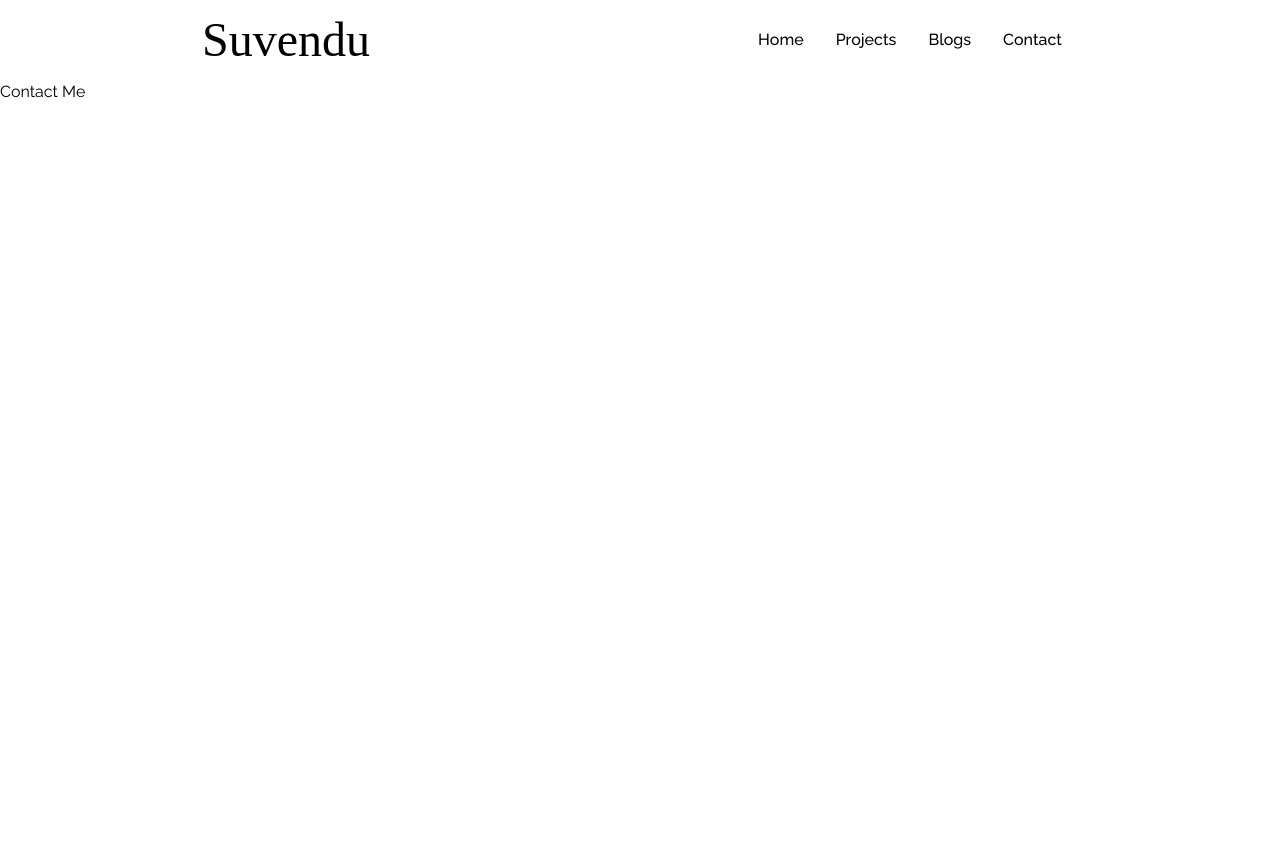
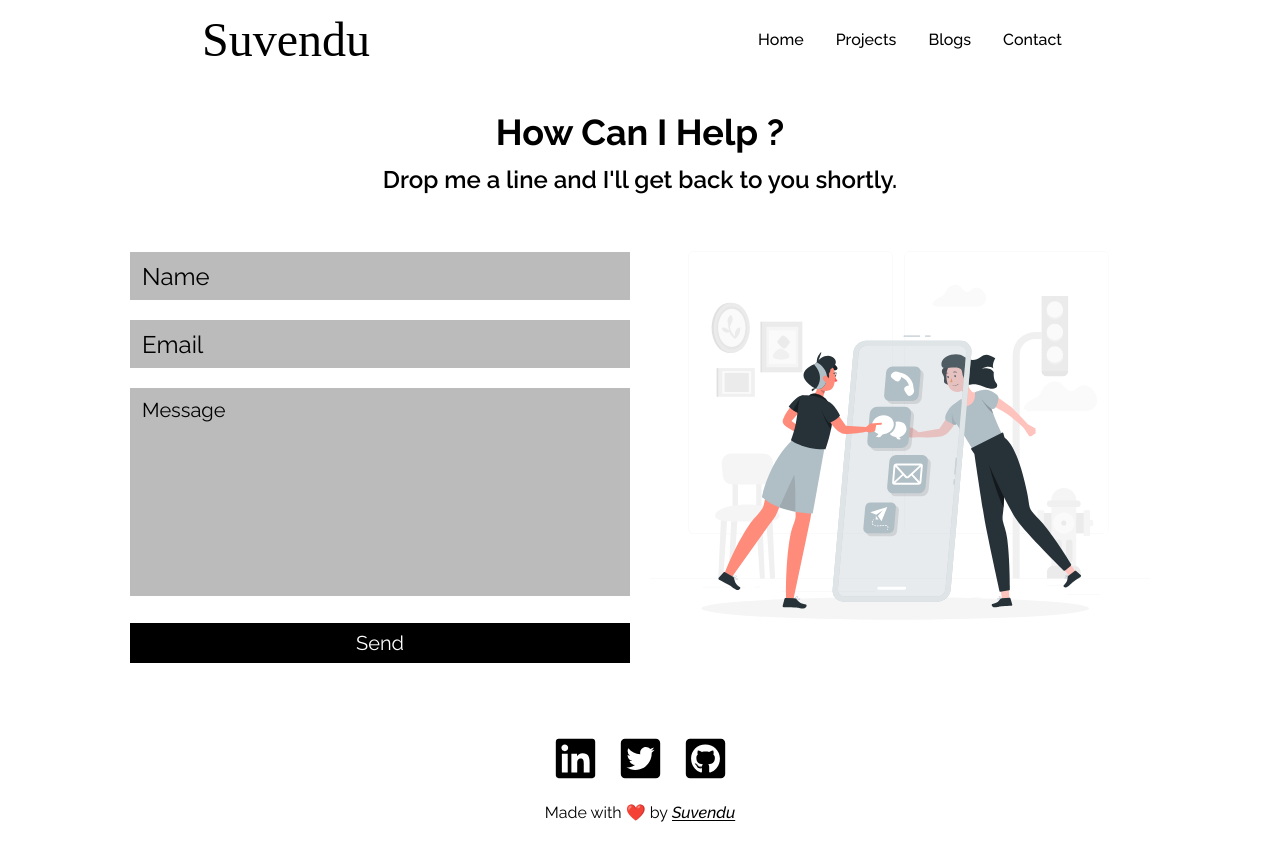
Before and after one commit to Hap-i/portfolio, a React (Create React App) app: page /contact in a window 1280 px wide. Before the commit the page ends 800 px from the top, so only its background shows below. Built offline with nearby package versions, Linux system fonts and the light colour scheme; a web font is replaced by a local one.

Commit message:
Contact us page complete

```diff
--- a/package.json
+++ b/package.json
@@ -3,6 +3,7 @@
   "version": "0.1.0",
   "private": true,
   "dependencies": {
+    "@emailjs/browser": "^3.10.0",
     "@testing-library/jest-dom": "^5.16.5",
     "@testing-library/react": "^13.4.0",
     "@testing-library/user-event": "^13.5.0",
--- a/src/App.js
+++ b/src/App.js
@@ -1,6 +1,7 @@
 // import Screen from "./components/terminal/Screen";
 import { Route, Routes } from "react-router-dom";
 import PageNotFound from "./components/PageNotFound";
+import ScrollToTop from "./components/ScrollToTop";
 import AllProjects from "./Pages/AllProjects";
 import Blog from "./Pages/Blog";
 import ContactMe from "./Pages/ContactMe";
@@ -12,6 +13,8 @@ function App() {
   // TODO: hide scrollbar
   // TODO: loading screen at initial load
   return (
+    // React-router is opening page bottom view on click of link so added scroll to top
+    <ScrollToTop>
       <Routes>
         <Route path="/" element={<Home />}></Route>
         <Route path="/project" element={<AllProjects />}></Route>
@@ -19,6 +22,7 @@ function App() {
         <Route path="/blog" element={<Blog />}></Route>
         <Route path="*" element={<PageNotFound />}></Route>
       </Routes>
+    </ScrollToTop>
   );
 }
 export default App;
--- a/src/Pages/ContactMe.js
+++ b/src/Pages/ContactMe.js
@@ -1,11 +1,27 @@
 import React from "react";
+import ContactForm from "../components/visual/ContactComponents/ContactForm";
+import Footer from "../components/visual/HomeComponents/Footer";
 import Navbar from "../components/visual/HomeComponents/Navbar";
 
 function ContactMe() {
   return (
     <div>
       <Navbar></Navbar>
-      <div>Contact Me</div>
+      <div className="mt-8">
+        <div className="flex justify-center font-bold text-3xl md:text-4xl text-center px-5">
+          How Can I Help ?
+        </div>
+        <div className="flex justify-center font-semibold text-xl md:text-2xl mt-3 text-center px-5">
+          Drop me a line and I'll get back to you shortly.
+        </div>
+        <div className="flex justify-center space-x-5 px-10">
+          <ContactForm></ContactForm>
+          <div className="hidden md:inline-block w-[500px] h-[500px] bg-cover bg-center">
+            <img src="assets/contactUs.svg" alt="Get In Touch" />
+          </div>
+        </div>
+      </div>
+      <Footer></Footer>
     </div>
   );
 }
--- /dev/null
+++ b/src/components/ScrollToTop.js
@@ -0,0 +1,13 @@
+import { useEffect } from "react";
+import { useLocation } from "react-router";
+
+const ScrollToTop = (props) => {
+  const location = useLocation();
+  useEffect(() => {
+    window.scrollTo(0, 0);
+  }, [location]);
+
+  return <>{props.children}</>;
+};
+
+export default ScrollToTop;
--- /dev/null
+++ b/src/components/visual/ContactComponents/ContactForm.js
@@ -0,0 +1,69 @@
+import React, { useRef, useState } from "react";
+import emailjs from "@emailjs/browser";
+
+function ContactForm() {
+  const form = useRef();
+  const [success, setsuccess] = useState(false);
+  const sendEmail = (e) => {
+    e.preventDefault();
+    setsuccess(true);
+    emailjs
+      .sendForm(
+        "service_0djjhfm", // service Id
+        "template_jah69ab", // Tempalte ID
+        form.current, // data
+        "JecrbHu8XnamrDjyf" // Public API Key
+      )
+      .then(
+        (result) => {
+          form.current.reset();
+          setsuccess(true);
+        },
+        (error) => {
+          form.current.reset();
+        }
+      );
+  };
+  return (
+    <div className="mt-14">
+      {success && <div className="">Got you !! 😊</div>}
+      <form ref={form} onSubmit={sendEmail} className="space-y-5">
+        <div>
+          <input
+            type="text"
+            name="from_name"
+            placeholder="Name"
+            required
+            className="w-80 md:w-[500px] h-12 bg-[#bbbbbb] outline-none p-2 pl-3 text-lg md:text-2xl placeholder-black"
+          />
+        </div>
+        <div>
+          <input
+            type="email"
+            name="from_email"
+            placeholder="Email"
+            required
+            className="w-80 md:w-[500px] h-12 bg-[#bbbbbb] outline-none p-2  pl-3 text-lg md:text-2xl placeholder-black"
+          />
+        </div>
+        <div>
+          <textarea
+            name="message"
+            placeholder="Message"
+            required
+            className="w-80 md:w-[500px] h-52 bg-[#bbbbbb] outline-none resize-none p-2 pl-3 text-lg md:text-xl placeholder-black"
+          />
+        </div>
+        <div className="flex justify-center lg:justify-end">
+          <button
+            type="submit"
+            className="w-80 md:w-[500px] px-10 py-1 text-xl text-white bg-black hover:bg-white hover:text-black border-2 border-black">
+            Send
+          </button>
+        </div>
+      </form>
+    </div>
+  );
+}
+
+export default ContactForm;
--- a/src/components/visual/HomeComponents/Contact.js
+++ b/src/components/visual/HomeComponents/Contact.js
@@ -3,7 +3,7 @@ import { Link } from "react-router-dom";
 
 function Contact() {
   return (
-    <div className="mt-32">
+    <div className="mt-32 mb-32">
       <div className="flex justify-center text-4xl font-semibold">
         Have Something in Mind ?
       </div>
--- a/src/components/visual/HomeComponents/Experience.js
+++ b/src/components/visual/HomeComponents/Experience.js
@@ -19,12 +19,12 @@ function Experience() {
             <h3 className="text-xl font-semibold text-gray-900 dark:text-black">
               Tata Consultancy Services
             </h3>
-            <p className="mb-4 text-base font-normal text-gray-500 dark:text-gray-400">
+            {/* <p className="mb-4 text-base font-normal text-gray-500 dark:text-gray-400"> */}
             <ul className="list-outside text-black">
               <li>
-                  Implemented a Ticketing system for a chatbot to handle
-                  customers coming in out-of-office hours, resulting in 34% more
-                  customer engagement.
+                Implemented a Ticketing system for a chatbot to handle customers
+                coming in out-of-office hours, resulting in 34% more customer
+                engagement.
               </li>
               <li>
                 Worked on integrating various third-party systems with chatbot
@@ -37,7 +37,7 @@ function Experience() {
               </li>
               <li>Developed Custom Widgets for Agents</li>
             </ul>
-            </p>
+            {/* </p> */}
           </li>
           <li className="mb-10 ml-4">
             <div className="absolute w-3 h-3 bg-gray-200 rounded-full mt-1.5 -left-1.5 border border-white dark:border-gray-900 dark:bg-gray-700"></div>
@@ -47,12 +47,12 @@ function Experience() {
             <h3 className="text-lg font-semibold text-gray-900 dark:text-black">
               Target Integration
             </h3>
-            <p className="mb-4 text-base font-normal dark:text-gray-400">
+            {/* <p className="mb-4 text-base font-normal dark:text-gray-400"> */}
             <ul className="list-outside text-black">
               <li>Got To learn about ERP systems</li>
               <li>Worked on a Hospital Management ERP system using Odoo</li>
             </ul>
-            </p>
+            {/* </p> */}
           </li>
         </ol>
       </div>
--- a/src/components/visual/HomeComponents/FeaturedProjects.js
+++ b/src/components/visual/HomeComponents/FeaturedProjects.js
@@ -48,10 +48,10 @@ function FeaturedProjects() {
               <svg
                 fill="none"
                 stroke="currentColor"
-                stroke-linecap="round"
-                stroke-linejoin="round"
-                stroke-width="3"
-                class="text-green-500 w-6 h-6 flex-shrink-0"
+                strokeLinecap="round"
+                strokeLinejoin="round"
+                strokeWidth="3"
+                className="text-green-500 w-6 h-6 flex-shrink-0"
                 viewBox="0 0 24 24">
                 <path d="M22 11.08V12a10 10 0 11-5.93-9.14"></path>
                 <path d="M22 4L12 14.01l-3-3"></path>
--- a/src/components/visual/HomeComponents/Footer.js
+++ b/src/components/visual/HomeComponents/Footer.js
@@ -3,7 +3,7 @@ import { FaLinkedin, FaTwitterSquare, FaGithubSquare } from "react-icons/fa";
 import { GithubUrl, LinkedInUrl, TwitterUrl } from "../../../utils/urls";
 function Footer() {
   return (
-    <div className="mb-5 mt-40">
+    <div className="mb-5 mt-10">
       <div className="flex justify-center space-x-5">
         <a href={LinkedInUrl} rel="noreferrer" target="_blank">
           <FaLinkedin
--- a/src/components/visual/HomeComponents/Navbar.js
+++ b/src/components/visual/HomeComponents/Navbar.js
@@ -40,10 +40,8 @@ function Navbar() {
       <ul className="hidden md:flex">
         {navItems.map((item, i) => {
           return (
-            <Link to={item.url}>
-              <li
-                key={i}
-                className="px-4 cursor-pointer capitalize font-medium text-black hover:scale-105 duration-150 hover:underline hover:underline-offset-4">
+            <Link to={item.url} key={i}>
+              <li className="px-4 cursor-pointer capitalize font-medium text-black hover:scale-105 duration-150 hover:underline hover:underline-offset-4">
                 {item.name}
               </li>
             </Link>
```
Also changed, not shown: 1 other file (tests, documents, lock files or other folders). Lines whose indentation alone changed are shown as unchanged.
